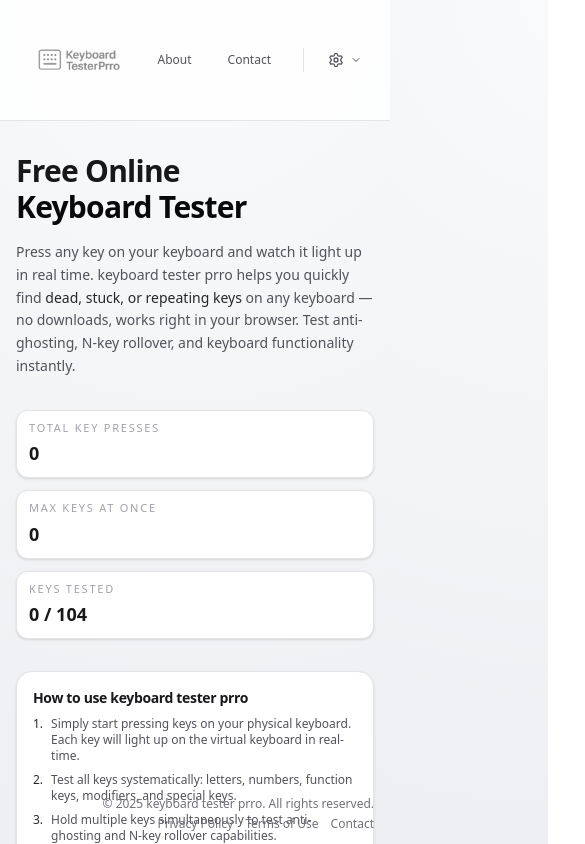
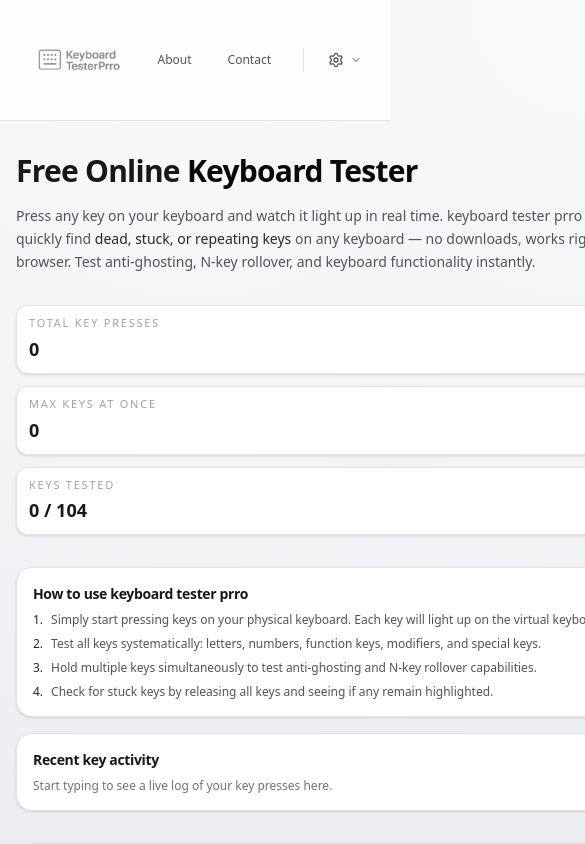
Before and after one commit to keyboardtester26/keyboardtester, a Next.js app: page / in a window 390 px wide. Shown: the top 844 px of the page, 585 px wide, since content can reach past the window. Built offline with nearby package versions, Linux system fonts and the light colour scheme.

Commit message:
Fix footer to always stay at bottom of page using flexbox layout

```diff
--- a/src/app/layout.tsx
+++ b/src/app/layout.tsx
@@ -222,7 +222,7 @@
         />
 
         <ThemeProvider>
-          <div className="min-h-screen text-zinc-900 dark:text-zinc-100">
+          <div className="flex min-h-screen flex-col text-zinc-900 dark:text-zinc-100">
             <header className="border-b border-zinc-200 dark:border-zinc-800 bg-white/80 dark:bg-zinc-900/80 backdrop-blur">
               <div className="mx-auto flex max-w-6xl items-center justify-between px-4 py-3 sm:px-6">
                 <a href="/" className="flex items-center gap-2 sm:gap-3" aria-label="keyboard tester prro Home">
@@ -275,23 +275,24 @@
               </div>
             </header>
 
-            <main className="mx-auto max-w-6xl px-4 py-8 sm:px-6 sm:py-12 pb-20">
+            <main className="flex-1 mx-auto max-w-6xl px-4 py-8 sm:px-6 sm:py-12">
               <KeyboardProvider>{children}</KeyboardProvider>
             </main>
 
-            <footer className="fixed bottom-0 right-0 px-4 py-3 text-xs text-zinc-500 dark:text-zinc-400 bg-transparent z-50">
-              <div className="flex flex-col items-end gap-1 text-right">
-                <p>
-                  © {new Date().getFullYear()} keyboard tester prro. All rights reserved.
+            <footer className="mt-auto border-t border-zinc-200 dark:border-zinc-800 bg-white/80 dark:bg-zinc-900/80">
+            <div className="mx-auto flex max-w-6xl flex-col gap-2 px-4 py-4 text-xs text-zinc-500 sm:flex-row sm:items-center sm:justify-between sm:px-6">
+              <p className="dark:text-zinc-400">
+                © {new Date().getFullYear()} keyboard tester prro. All rights
+                reserved.
               </p>
-                <div className="flex flex-wrap items-center gap-3 justify-end">
-                  <a href="/privacy" className="hover:text-zinc-700 dark:hover:text-zinc-300">
+              <div className="flex flex-wrap items-center gap-3">
+                <a href="/privacy" className="hover:text-zinc-700 dark:hover:text-zinc-300 dark:text-zinc-400">
                   Privacy Policy
                 </a>
-                  <a href="/terms" className="hover:text-zinc-700 dark:hover:text-zinc-300">
+                <a href="/terms" className="hover:text-zinc-700 dark:hover:text-zinc-300 dark:text-zinc-400">
                   Terms of Use
                 </a>
-                  <a href="/contact" className="hover:text-zinc-700 dark:hover:text-zinc-300">
+                <a href="/contact" className="hover:text-zinc-700 dark:hover:text-zinc-300 dark:text-zinc-400">
                   Contact
                 </a>
               </div>
```
Lines whose indentation alone changed are shown as unchanged.
